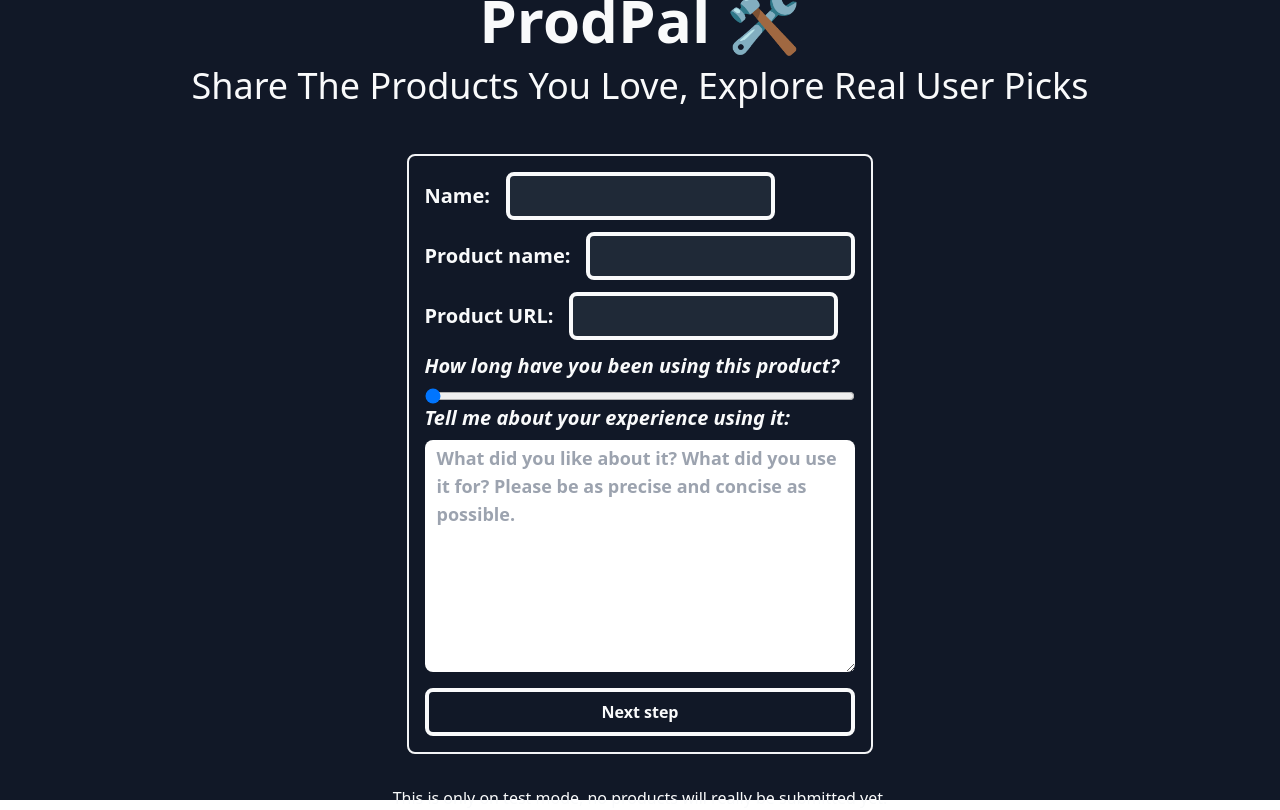
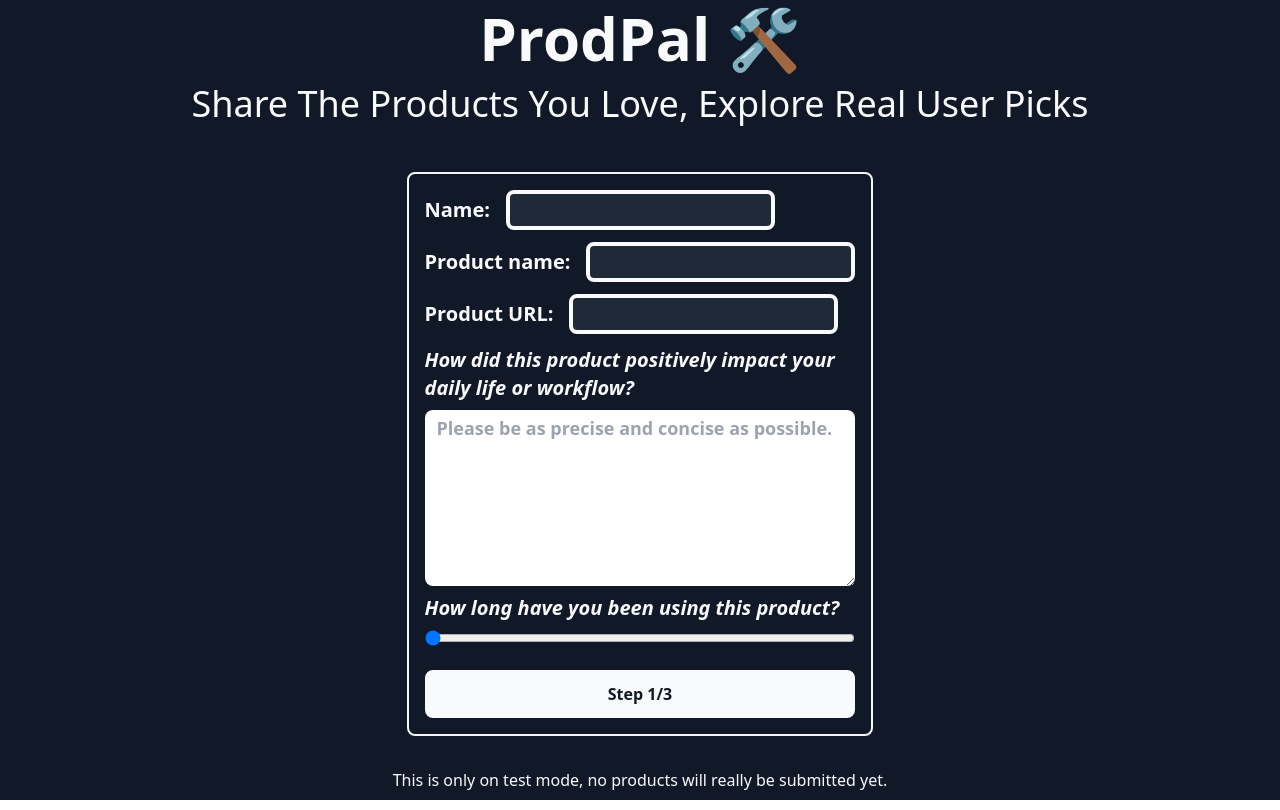
Before and after one commit to AmineAouragh/prodpal, a Next.js app: page / in a window 1280 px wide. Both pictures are taken after a click on the button "contribute your product picks now!". Built offline with nearby package versions, Linux system fonts and the light colour scheme.

Commit message:
improve submission form

```diff
--- a/src/pages/index.js
+++ b/src/pages/index.js
@@ -3,14 +3,26 @@ import { useState } from 'react'
 export default function Home() {
 
   const [ showForm, setShowForm ] = useState(false)
-  const [ showNextStep, setShowNextStep ] = useState(false)
+  const [ showStepTwo, setShowStepTwo ] = useState(false)
+  const [ showStepThree, setShowStepThree ] = useState(false)
   const [ name, setName ] = useState('')
   const [ productName, setProductName ] = useState('')
   const [ url, setUrl ] = useState('')
   const [ range, setRange ] = useState(0)
+  const [ features, setFeatures ] = useState('')
+  const [ productImpact, setProductImpact ] = useState('')
+  const [ useCase, setUseCase ] = useState('')
+
+  function moveToStepTwo() {
+    if (name.length >= 3 && productName.length >= 3 && range >= 1) {
+      setShowStepTwo(true)
+    } else {
+      setShowStepTwo(false)
+    }
+  }
 
   return (
-    <div className="w-full bg-gray-900 h-full py-4 absolute flex flex-col items-center justify-center">
+    <div className={`w-full bg-gray-900 h-full py-4 px-2 absolute  flex flex-col items-center justify-center`}>
       <h1 className="text-gray-50 font-bold text-center text-6xl">ProdPal 🛠</h1>
       <h2 className="text-gray-50 mt-4 mb-12 text-center text-4xl">
         Share The Products You Love, Explore Real User Picks
@@ -23,53 +35,57 @@ export default function Home() {
         </button>
       </p>
       }
-
       {
-        (showForm && (showNextStep == false))&&
-        <form className="rounded-lg p-4 border-2 border-gray-100 flex flex-col">
+        (showForm && (showStepTwo == false))&&
+        <form className="rounded-lg p-4 border-2 border-gray-100 flex flex-col 2xl:w-1/4">
           <div className="flex flex-row items-center mb-3">
           <label htmlFor="name" className="font-bold text-gray-50 text-xl mr-4">Name: </label>
-          <input id="name" value={name} onChange={e => setName(e.target.value)} type="text" className="border-4 border-gray-50 bg-gray-800 rounded-lg p-2 text-gray-50 font-bold" required />
+          <input id="name" value={name} onChange={e => setName(e.target.value)} type="text" className="border-4 border-gray-50 bg-gray-800 rounded-lg px-2 py-1 text-gray-50 font-bold" required />
           </div>
           <div className="flex flex-row items-center mb-3">
           <label htmlFor="product_name" className="font-bold text-gray-50 text-xl mr-4">Product name: </label>
-          <input type="text" id="product_name" value={productName} onChange={e => setProductName(e.target.value)} className="rounded-lg p-2 text-gray-50 bg-gray-800 border-4 border-gray-50 font-bold" required />
+          <input type="text" id="product_name" value={productName} onChange={e => setProductName(e.target.value)} className="rounded-lg px-2 py-1 text-gray-50 bg-gray-800 border-4 border-gray-50 font-bold" required />
           </div>
           <div className="flex flex-row items-center mb-3">
           <label htmlFor="product_url" className="font-bold text-gray-50 text-xl mr-4">Product URL: </label>
-          <input type="url" id="product_url" value={url} onChange={e => setUrl(e.target.value)} className="rounded-lg p-2 text-gray-50 bg-gray-800 border-4 border-gray-50 font-bold" required />
+          <input type="url" id="product_url" value={url} onChange={e => setUrl(e.target.value)} className="rounded-lg px-2 py-1 text-gray-50 bg-gray-800 border-4 border-gray-50 font-bold" required />
           </div>
+          <label className="font-bold text-gray-50 text-xl italic mb-2">How did this product positively impact your <br /> daily life or workflow?</label>
+          <textarea rows="6" cols="20" maxLength={320} value={productImpact} onChange={e => setProductImpact(e.target.value)} placeholder='Please be as precise and concise as possible.' className="px-3 py-1 mb-2 font-bold text-lg text-gray-800 rounded-lg">
+
+          </textarea>
           <label className="font-bold text-gray-50 text-xl italic mb-2">How long have you been using this product?</label>
-          {
-            range == 1 && <p className="font-bold text-gray-50 mb-2">Less than 1 year</p>
-          }
-          {
-            range == 2 && <p className="font-bold text-gray-50 mb-2">Between 1 and 2 years</p>
-          }
-          <input type="range" min="0" max="5" value={range} onChange={e => setRange(e.target.value)} />
-          <label className="font-bold text-gray-50 text-xl italic mb-2">Tell me about your experience using it:</label>
-          <textarea rows="8" cols="20" maxLength={320} placeholder='What did you like about it? What did you use it for? Please be as precise and concise as possible.' className="px-3 py-1 font-bold text-lg text-gray-800 rounded-lg"></textarea>
-          <button type="button" className="rounded-lg px-3 py-2 font-bold text-gray-50 hover:text-gray-900 hover:bg-gray-50 bg-gray-900 mt-4 hover:bg-gray-800 border-4 border-gray-50">Next step</button>
+          { range == 1 && <p className="font-bold text-lg text-yellow-300 mb-2">Less than 1 year</p> }
+          { range == 2 && <p className="font-bold text-lg text-yellow-300 mb-2">Between 1 and 2 years</p> }
+          { range == 3 && <p className="font-bold text-lg text-yellow-300 mb-2">Between 2 and 3 years</p> }
+          { range == 4 && <p className="font-bold text-lg text-yellow-300 mb-2">Between 3 and 5 years</p> }
+          { range == 5 && <p className="font-bold text-lg text-yellow-300 mb-2">5+ years 😎</p> }
+          <input type="range" min="0" max="5" value={range} onChange={e => setRange(e.target.value)} className="bg-yellow-300 mb-2" />
+          <button type="button" onClick={moveToStepTwo} className="rounded-lg px-3 py-2 font-bold text-gray-900 hover:text-gray-50 bg-gray-50 hover:bg-gray-900 mt-4 border-4 border-gray-50">Step 1/3</button>
         </form>
       }
       {
-        (showForm && (showNextStep == true))&&
-        <form className="rounded-lg p-4 border-2 border-gray-100 flex flex-col">
-          <div className="flex flex-row items-center mb-3">
-          <label htmlFor="name" className="font-bold text-gray-50 text-xl mr-4">Name: </label>
-          <input id="name" value={name} onChange={e => setName(e.target.value)} type="text" className="border-4 border-gray-50 bg-gray-800 rounded-lg p-2 text-gray-50 font-bold" required />
-          </div>
-          <div className="flex flex-row items-center mb-3">
-          <label htmlFor="product_name" className="font-bold text-gray-50 text-xl mr-4">Product name: </label>
-          <input type="text" id="product_name" value={productName} onChange={e => setProductName(e.target.value)} className="rounded-lg p-2 text-gray-50 bg-gray-800 border-4 border-gray-50 font-bold" required />
-          </div>
-          <div className="flex flex-row items-center mb-3">
-          <label htmlFor="product_url" className="font-bold text-gray-50 text-xl mr-4">Product URL: </label>
-          <input type="url" id="product_url" value={url} onChange={e => setUrl(e.target.value)} className="rounded-lg p-2 text-gray-50 bg-gray-800 border-4 border-gray-50 font-bold" required />
-          </div>
-          <label className="font-bold text-gray-50 text-xl italic mb-2">Tell me about your experience using it:</label>
+        (showForm && (showStepTwo == true) && (showStepThree == false))&&
+        <form className="rounded-lg p-4 border-2 border-gray-100 flex flex-col 2xl:w-1/4">
+          <label className="font-bold text-gray-50 text-xl italic mb-2">What specific features of the product do you find most valuable or enjoyable?</label>
+          <textarea rows="6" cols="20" maxLength={320} value={features} onChange={e => setFeatures(e.target.value)} placeholder='Please be as precise and concise as possible.' className="px-3 py-1 mb-2 font-bold text-lg text-gray-800 rounded-lg">
+
+          </textarea>
+          <label className="font-bold text-gray-50 text-xl italic mb-2">In what context or situation do you primarily use this product?</label>
+          <textarea rows="6" cols="20" maxLength={320} placeholder='Please be as precise and concise as possible.' className="px-3 py-1 mb-2 font-bold text-lg text-gray-800 rounded-lg">
+
+          </textarea>
+
+          <button type="button" onClick={() => setShowStepThree(true)} className="rounded-lg px-3 py-2 font-bold text-gray-50 hover:text-gray-900 hover:bg-gray-50 bg-gray-900 mt-4 border-4 border-gray-50">Step 2/3</button>
+        </form>
+      }
+      {
+        (showForm && (showStepThree == true))&&
+        <form className="rounded-lg p-4 border-2 border-gray-100 flex flex-col 2xl:w-1/4">
+
+          <label className="font-bold text-gray-50 text-xl italic mb-2">Is there anything else you would like to share about your experience with this product?(optional)</label>
           <textarea rows="8" cols="20" maxLength={320} placeholder='What did you like about it? What did you use it for? Please be as precise and concise as possible.' className="px-3 py-1 font-bold text-lg text-gray-800 rounded-lg"></textarea>
-          <button type="button" className="rounded-lg px-3 py-2 font-bold text-gray-50 hover:text-gray-900 hover:bg-gray-50 bg-gray-900 mt-4 hover:bg-gray-800 border-4 border-gray-50">Next step</button>
+          <button type="button" onClick={() => setShowStepThree(true)} className="rounded-lg px-3 py-2 font-bold hover:text-gray-50 text-gray-900 hover:bg-gray-900 bg-gray-50 mt-4 border-4 border-gray-50">Submit the product</button>
         </form>
       }
       <p className="mt-8 text-gray-50">This is only on test mode, no products will really be submitted yet.</p>
```
